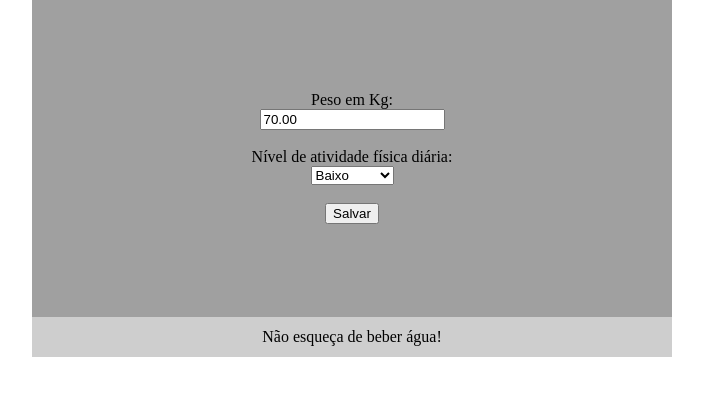
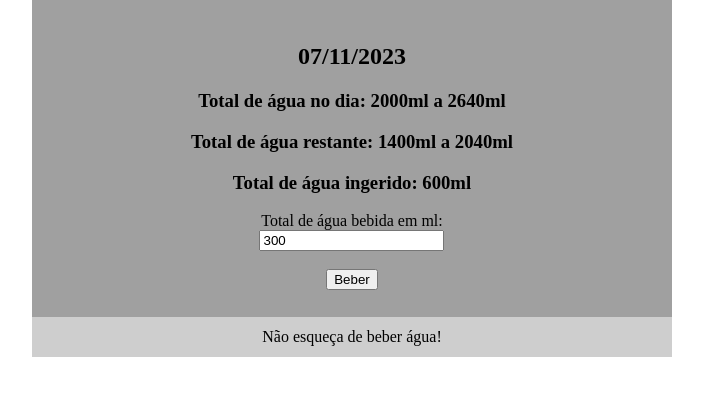
Before and after one commit to cedric-matheus/drink-water-project, a website: page src/index.html in a window 1280 px wide. Shown: the part 243-638 px from the top of the page, without its empty margins (288-991 px from the left). Drawn offline with Linux system fonts and the light colour scheme.

Commit message:
0.13.0 - Create Basic Current Day Html

```diff
--- a/src/index.html
+++ b/src/index.html
@@ -35,6 +35,25 @@
           <input type="submit" value="Salvar">
         </form>
       </div>
+
+      <!-- Dia Corrente -->
+      <div id="currentDay">
+        <div>
+          <h2>07/11/2023</h2>
+          <h3>Total de água no dia: 2000ml a 2640ml</h3>
+          <h3>Total de água restante: 1400ml a 2040ml</h3>
+          <h3>Total de água ingerido: 600ml</h3>
+        </div>
+        <div>
+          <form id="drinkWaterForm">
+            <label for="totalWaterDrunk">Total de água bebida em ml:</label><br>
+            <input type="number" id="totalWaterDrunk" name="totalWaterDrunk" value="300"><br>
+            <br>
+
+            <input type="submit" value="Beber">
+          </form>
+        </div>
+      </div>
     </section>
 
     <footer class="footer">
@@ -54,8 +73,10 @@
     }
 
     const userForm = document.getElementById("userDataForm");
+    const drinkWaterForm = document.getElementById("drinkWaterForm");
 
     userForm.addEventListener("submit", submitForm);
+    drinkWaterForm.addEventListener("submit", submitForm);
   </script>
 </body>
 </html>
--- a/src/styles.css
+++ b/src/styles.css
@@ -41,3 +41,7 @@ body {
   align-items: center;
   justify-content: center;
 }
+
+#userData {
+  display: none;
+}
```
